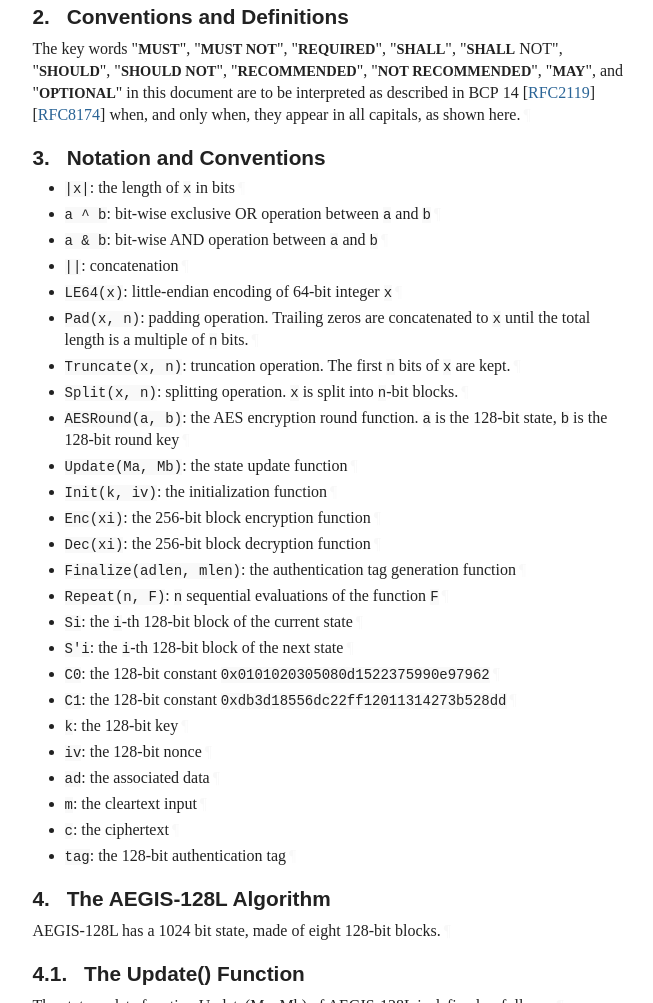
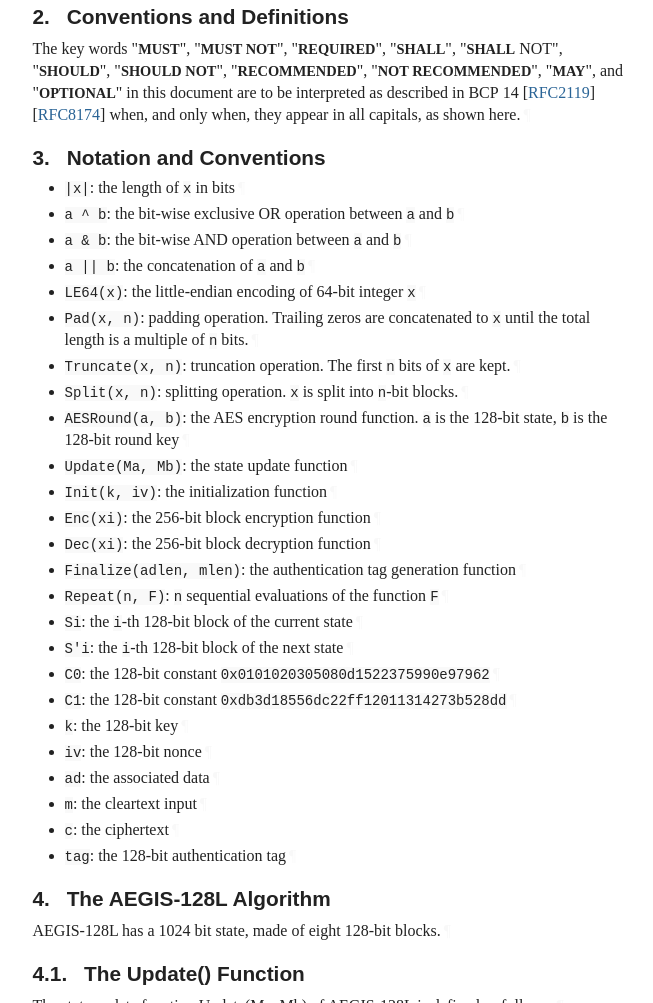
Before and after one commit to fscoto/draft-aegis-aead, a plain HTML site: page draft-aegis-aead.html in a window 1280 px wide. Shown: the part 1370-2373 px from the top of the page, without its empty margins (92-745 px from the left). Drawn offline with Linux system fonts and the light colour scheme; a web font is replaced by a local one.

Commit message:
Script updating gh-pages from 8f67a8e. [ci skip]

```diff
--- a/draft-aegis-aead.html
+++ b/draft-aegis-aead.html
@@ -1255,16 +1255,16 @@ appear in all capitals, as shown here.<a href="#section-2-1" class="pilcrow">¶<
           <code>|x|</code>: the length of <code>x</code> in bits<a href="#section-3-1.1" class="pilcrow">¶</a>
 </li>
         <li class="normal" id="section-3-1.2">
-          <code>a ^ b</code>: bit-wise exclusive OR operation between <code>a</code> and <code>b</code><a href="#section-3-1.2" class="pilcrow">¶</a>
+          <code>a ^ b</code>: the bit-wise exclusive OR operation between <code>a</code> and <code>b</code><a href="#section-3-1.2" class="pilcrow">¶</a>
 </li>
         <li class="normal" id="section-3-1.3">
-          <code>a &amp; b</code>: bit-wise AND operation between <code>a</code> and <code>b</code><a href="#section-3-1.3" class="pilcrow">¶</a>
+          <code>a &amp; b</code>: the bit-wise AND operation between <code>a</code> and <code>b</code><a href="#section-3-1.3" class="pilcrow">¶</a>
 </li>
         <li class="normal" id="section-3-1.4">
-          <code>||</code>: concatenation<a href="#section-3-1.4" class="pilcrow">¶</a>
+          <code>a || b</code>: the concatenation of <code>a</code> and <code>b</code><a href="#section-3-1.4" class="pilcrow">¶</a>
 </li>
         <li class="normal" id="section-3-1.5">
-          <code>LE64(x)</code>: little-endian encoding of 64-bit integer <code>x</code><a href="#section-3-1.5" class="pilcrow">¶</a>
+          <code>LE64(x)</code>: the little-endian encoding of 64-bit integer <code>x</code><a href="#section-3-1.5" class="pilcrow">¶</a>
 </li>
         <li class="normal" id="section-3-1.6">
           <code>Pad(x, n)</code>: padding operation. Trailing zeros are concatenated to <code>x</code> until the total length is a multiple of <code>n</code> bits.<a href="#section-3-1.6" class="pilcrow">¶</a>
```
Also changed, not shown: draft-aegis-aead.txt.
